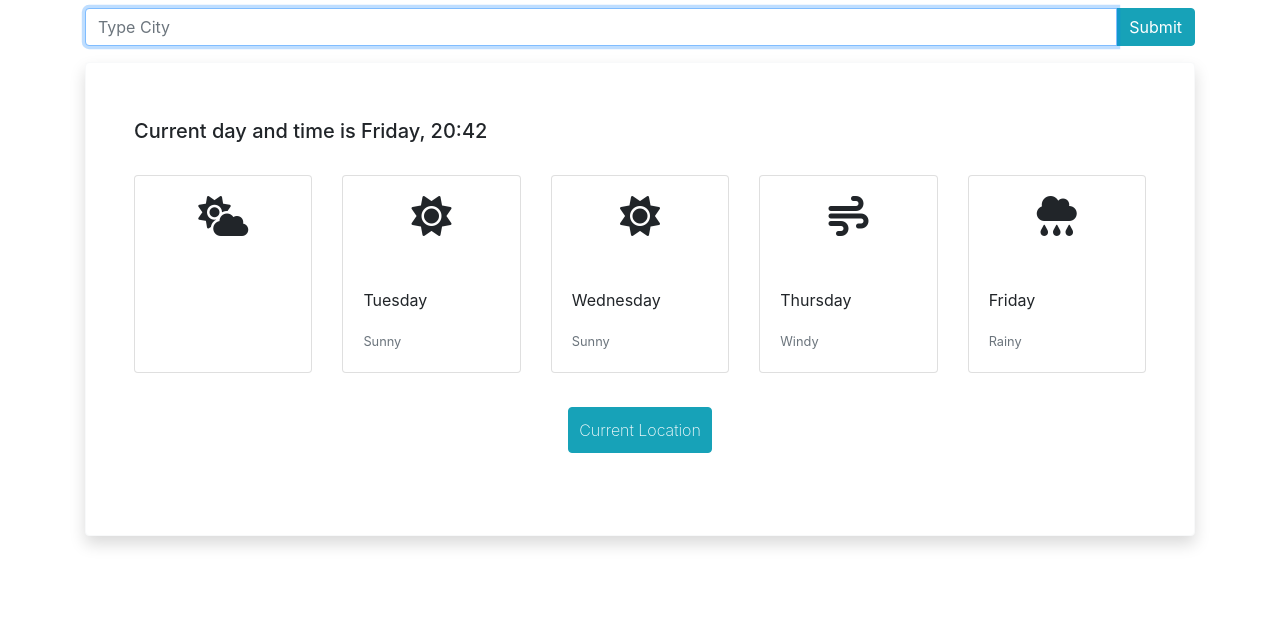
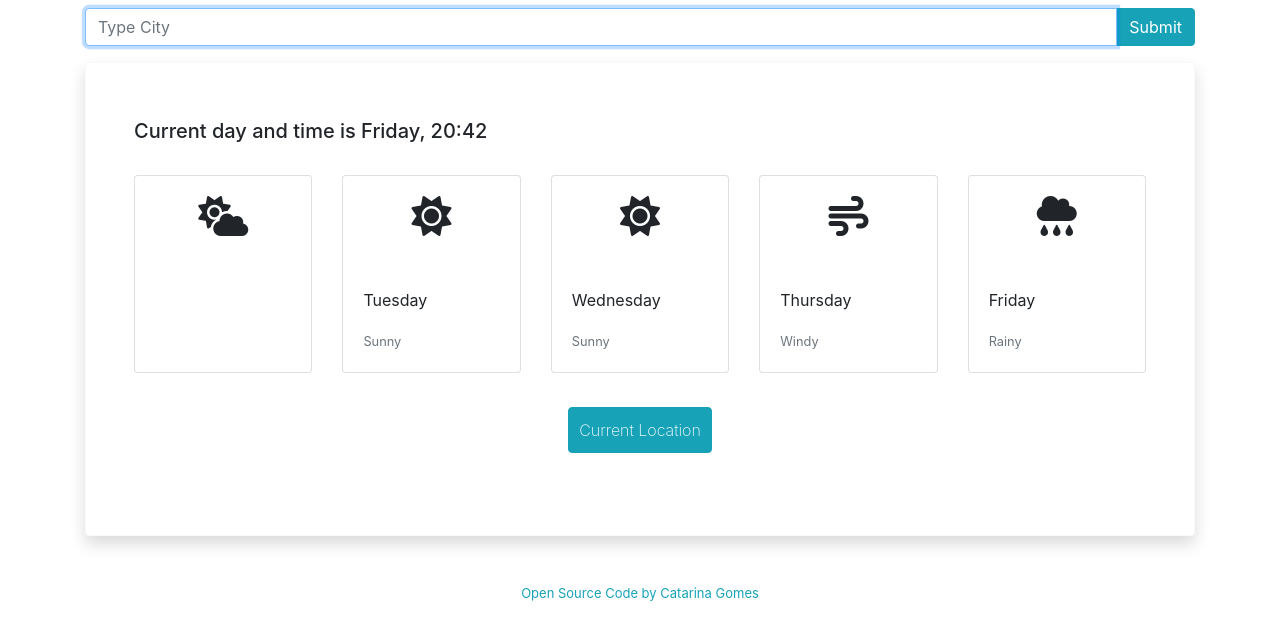
Before and after one commit to CatarinaGo/weather-project, a plain HTML site: page index.html in a window 1280 px wide. Shown: the part 122-762 px from the top of the page. Drawn offline with nearby package versions, Linux system fonts and the light colour scheme.

Commit message:
Added a link and styled it

```diff
--- a/index.html
+++ b/index.html
@@ -113,6 +113,13 @@
         <button class="select">Current Location</button>
         <br />
       </section>
+      <a
+        class="linkcode"
+        href="https://github.com/CatarinaGo/weather-project"
+        target="_blank"
+        title=""
+        >Open Source Code by Catarina Gomes</a
+      >
     </div>
     <script src="index.js"></script>
   </body>
--- a/newstyles.css
+++ b/newstyles.css
@@ -52,3 +52,12 @@ section .border {
 #descriptionone {
   text-transform: capitalize;
 }
+
+.linkcode {
+  text-decoration: none;
+  color: #17a2b8;
+  font-size: small;
+  padding: 0px 0px 40px 0px;
+  text-align: center;
+  display: block;
+}
```
